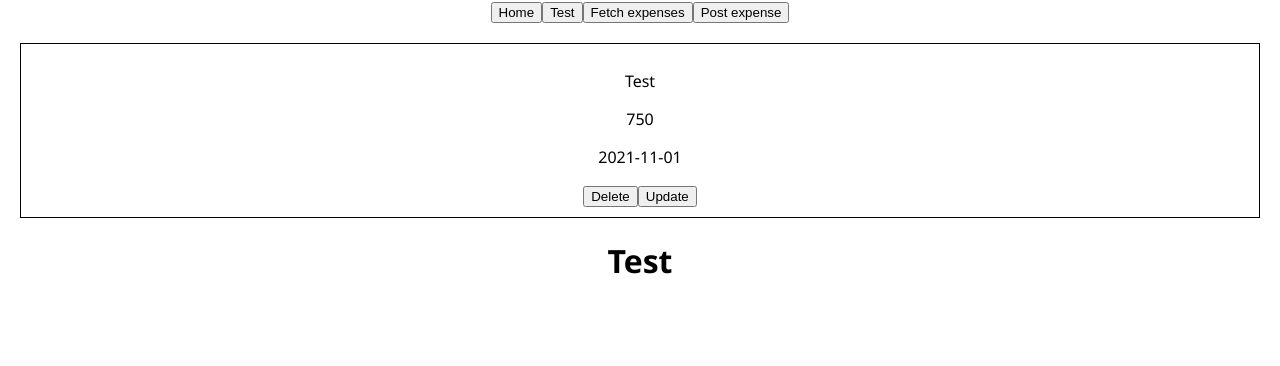
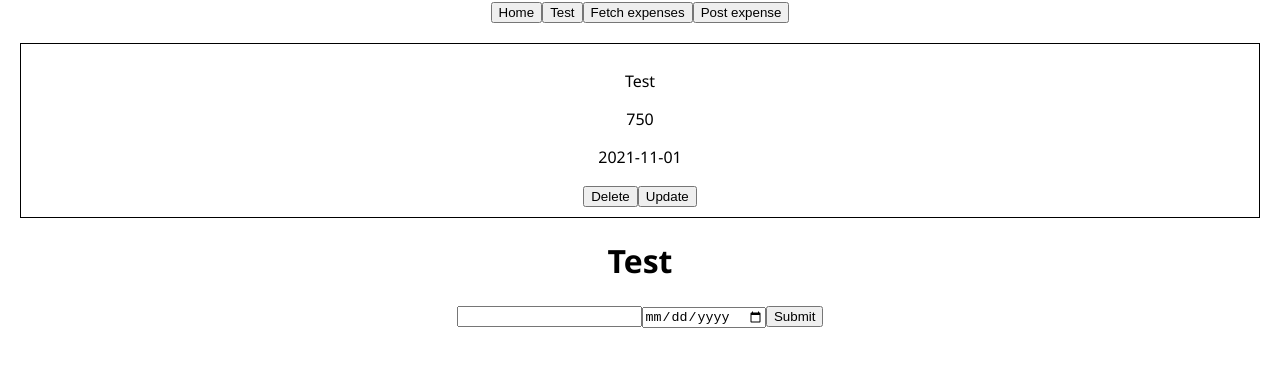
Before and after one commit to Maitre-Pangolin/grisbi-front, a React (Create React App) app: page /test in a window 1280 px wide. Shown: the top 366 px of the page. Built offline with nearby package versions, Linux system fonts and the light colour scheme.

Commit message:
Basic form to test date format

```diff
--- a/src/App.js
+++ b/src/App.js
@@ -8,6 +8,7 @@ import {
   createExpenseThunk,
 } from "./features/Expenses/expensesSlice";
 import Expense from "./features/Expenses/Expense";
+import ExpenseForm from "./components/ExpenseForm";
 
 function App() {
   const dispatch = useDispatch();
@@ -43,6 +44,7 @@ function App() {
           <Route path='/' element={<h1>Hi</h1>} />
           <Route path='/test' element={<h1>Test</h1>} />
         </Routes>
+        <ExpenseForm />
       </div>
     </BrowserRouter>
   );
--- /dev/null
+++ b/src/components/ExpenseForm.jsx
@@ -0,0 +1,25 @@
+import React from "react";
+import { useState } from "react";
+
+const expenseForm = () => {
+  const handleChange = ({ target }) => {
+    console.log(target.name, target.value);
+  };
+
+  const handleSubmit = (event) => {
+    event.preventDefault();
+    console.log();
+  };
+
+  return (
+    <div>
+      <form>
+        <input type='text' name='text-test' id='' onChange={handleChange} />
+        <input type='date' name='date' id='' onChange={handleChange} />
+        <input type='submit' value='Submit' />
+      </form>
+    </div>
+  );
+};
+
+export default expenseForm;
```
Also changed, not shown: src/logo.svg (deleted).
